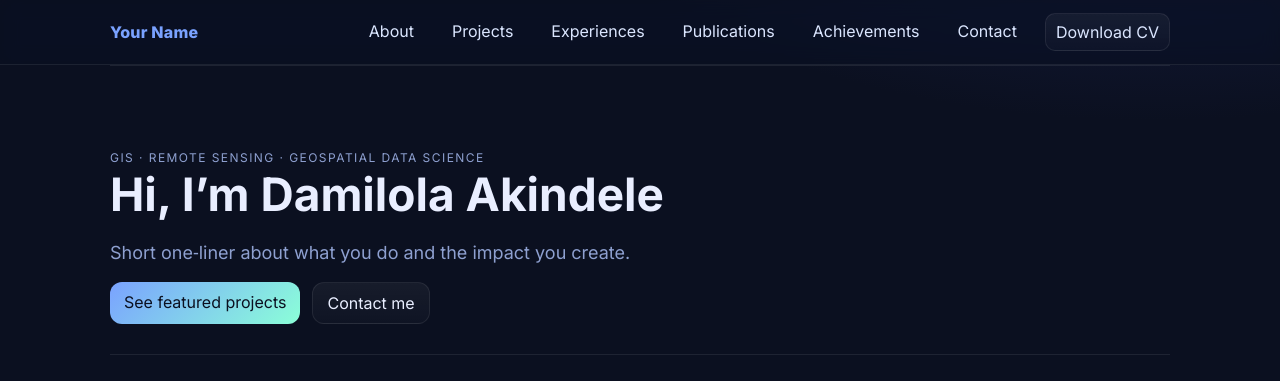
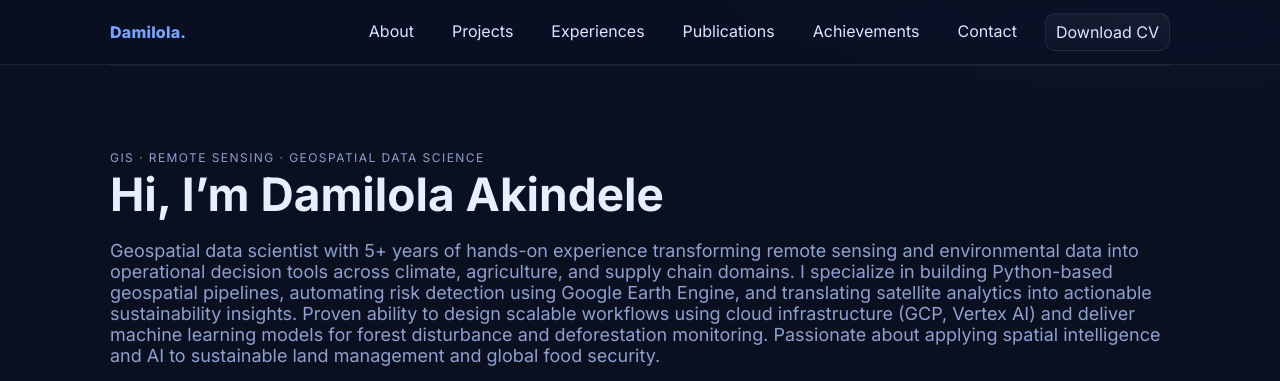
Before and after one commit to Damkez/damilolaakindele.github.io, a plain HTML site: page index.html in a window 1280 px wide. Shown: the top 381 px of the page. Drawn offline with Linux system fonts and the light colour scheme.

Commit message:
Update index.html
about me  session updated

```diff
--- a/index.html
+++ b/index.html
@@ -62,7 +62,7 @@
   <header>
     <div class="container">
       <nav>
-        <a class="brand" href="#home">Your Name</a>
+        <a class="brand" href="#home">Damilola.</a>
         <div class="nav-links">
           <a href="#about">About</a>
           <a href="#projects">Projects</a>
@@ -70,7 +70,7 @@
           <a href="#publications">Publications</a>
           <a href="#achievements">Achievements</a>
           <a href="#contact">Contact</a>
-          <a class="btn" href="assets/YourName-CV.pdf" download>Download CV</a>
+          <a class="btn" href="assets/DamilolaAkindele-CV.pdf" download>Download CV</a>
         </div>
       </nav>
     </div>
@@ -81,7 +81,7 @@
       <div>
         <span class="eyebrow">GIS · Remote Sensing · Geospatial Data Science</span>
         <h1>Hi, I’m Damilola Akindele</h1>
-        <p class="subtitle">Short one‑liner about what you do and the impact you create.
+        <p class="subtitle">Geospatial data scientist with 5+ years of hands-on experience transforming remote sensing and environmental data into operational decision tools across climate, agriculture, and supply chain domains. I specialize in building Python-based geospatial pipelines, automating risk detection using Google Earth Engine, and translating satellite analytics into actionable sustainability insights. Proven ability to design scalable workflows using cloud infrastructure (GCP, Vertex AI) and deliver machine learning models for forest disturbance and deforestation monitoring. Passionate about applying spatial intelligence and AI to sustainable land management and global food security.
         </p>
         <div class="actions">
           <a class="btn-primary btn" href="#projects">See featured projects</a>
```
